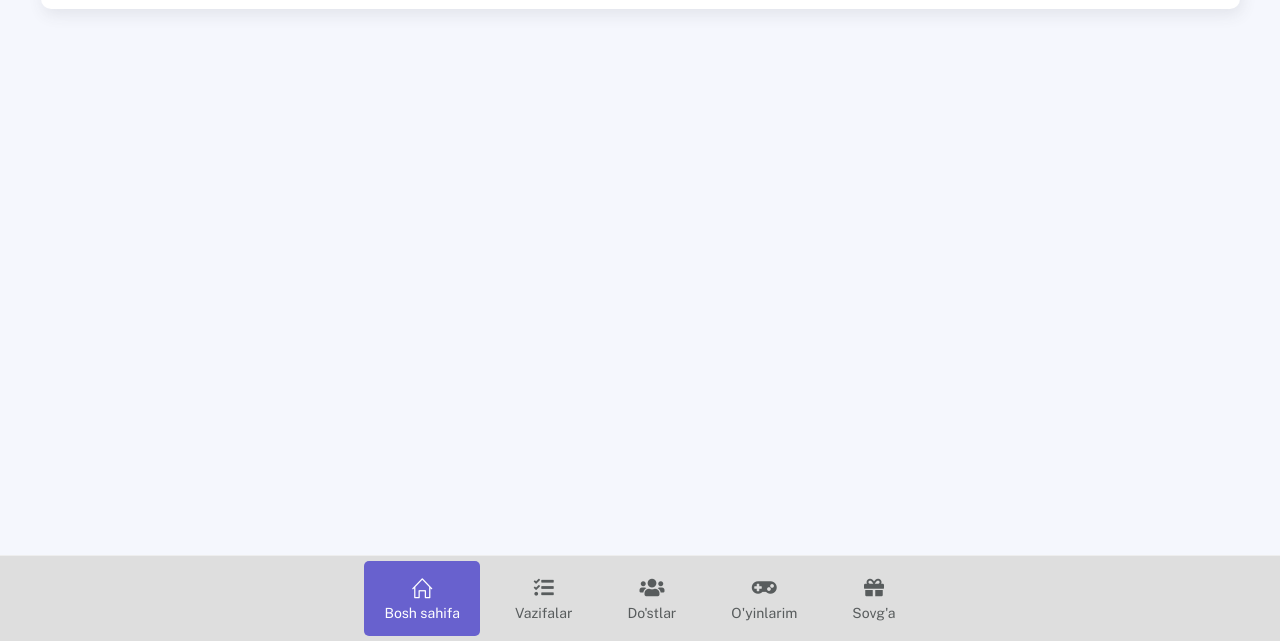
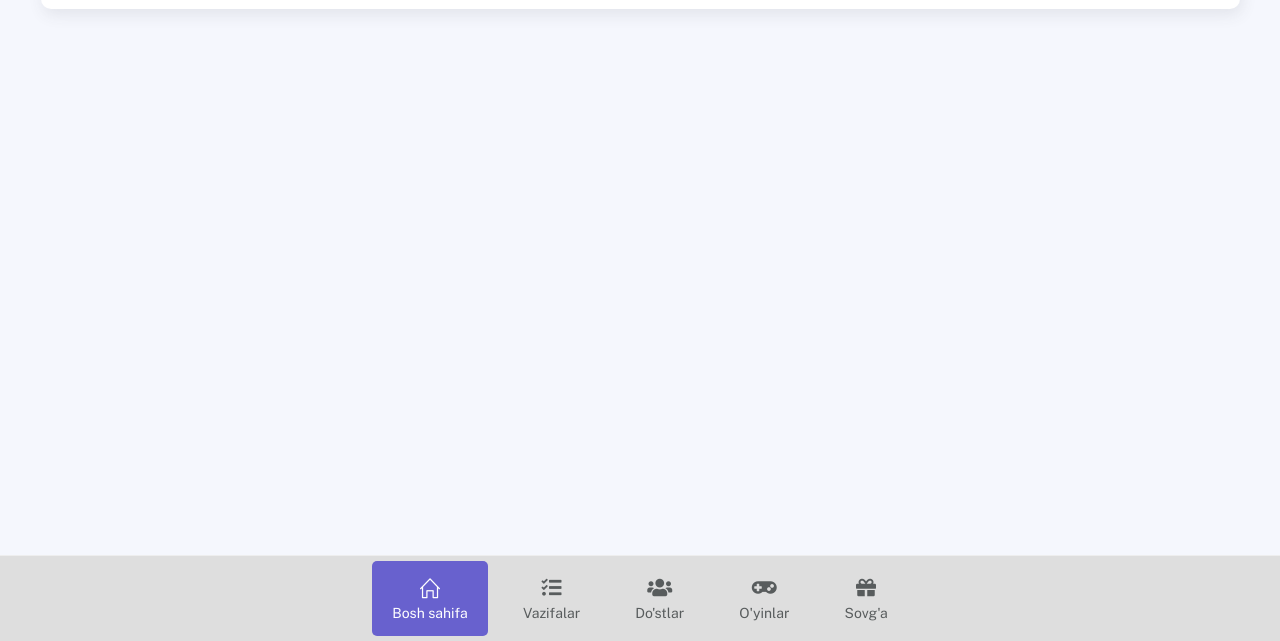
Before and after one commit to alicoder1512/alicoder1512.github.io, a plain HTML site: page index.html in a window 1280 px wide. Shown: the part 159-800 px from the top of the page. Drawn offline with nearby package versions, Linux system fonts and the light colour scheme.

Commit message:
add files2

```diff
--- a/index.html
+++ b/index.html
@@ -103,7 +103,7 @@
           <a class="nav-link" id="pills-gamepad-tab-icon" data-bs-toggle="pill" href="#pills-gamepad-icon" role="tab"
             aria-controls="pills-gamepad-icon" aria-selected="false" tabindex="-1">
             <i class="fas fa-gamepad"></i>
-            O'yinlarim
+            O'yinlar
           </a>
         </li>
         <li class="nav-item submenu" role="presentation">
```
